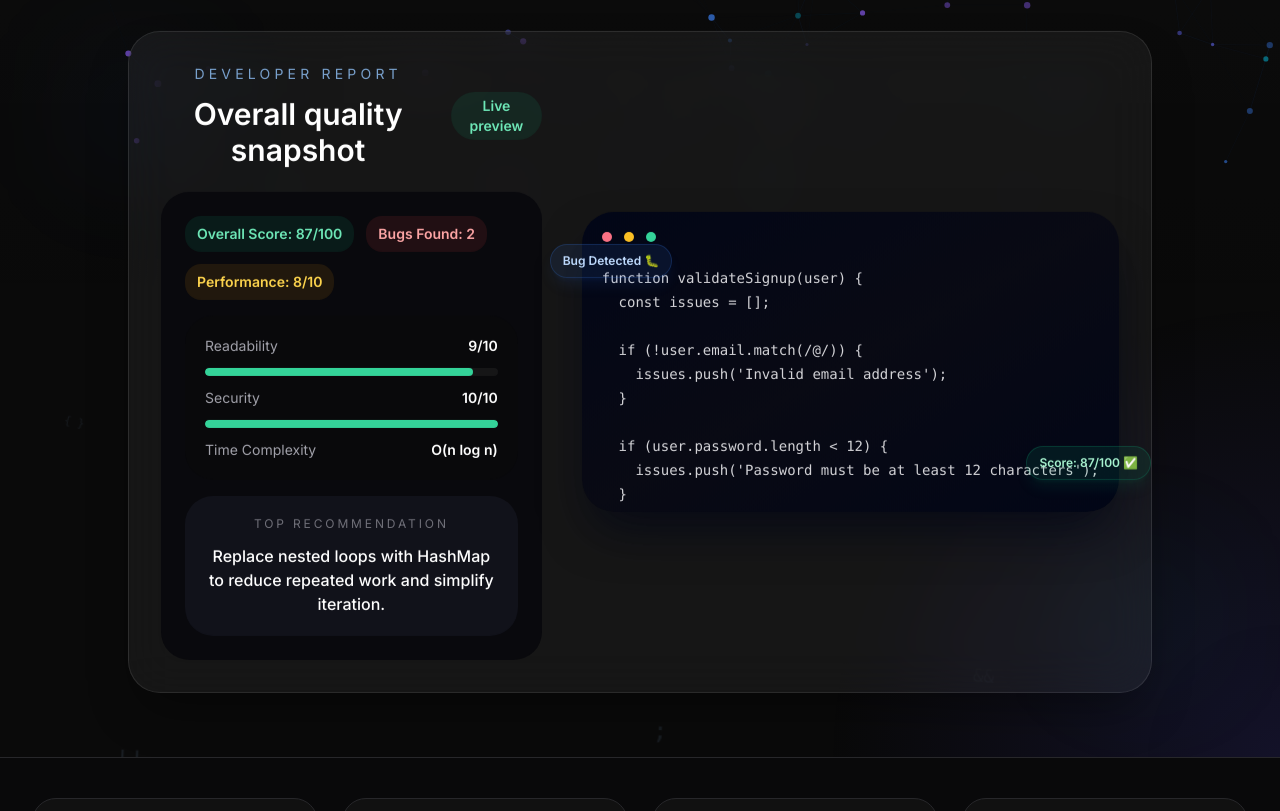
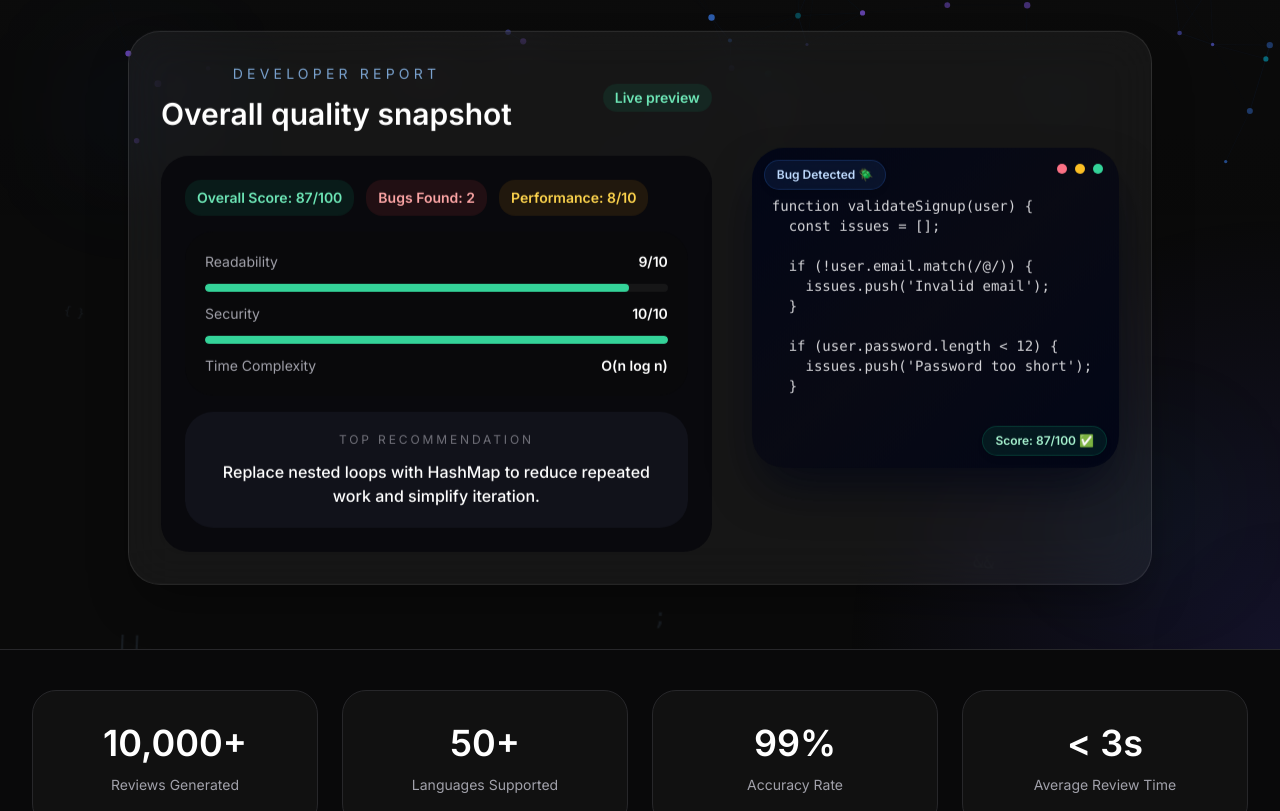
Before and after one commit to Chakshita2123/Code-Review-AI, a Next.js app: page / in a window 1280 px wide. Shown: the part 589-1400 px from the top of the page. Built offline with nearby package versions, Linux system fonts and the light colour scheme; no server answers.

Commit message:
error fixing

```diff
--- a/components/landing/Hero.tsx
+++ b/components/landing/Hero.tsx
@@ -186,35 +186,37 @@ export function Hero() {
               </div>
 
               <div className="relative flex items-center justify-center">
-                <div className="absolute -left-8 top-8 rounded-full border border-blue-500/20 bg-blue-500/10 px-3 py-2 text-xs font-semibold text-blue-200 shadow-lg shadow-blue-500/10">
-                  Bug Detected 🐛
-                </div>
-                <div className="absolute -right-8 bottom-8 rounded-full border border-emerald-500/20 bg-emerald-500/10 px-3 py-2 text-xs font-semibold text-emerald-200 shadow-lg shadow-emerald-500/10">
-                  Score: 87/100 ✅
-                </div>
-                <div className="h-[300px] w-full overflow-hidden rounded-[2rem] bg-gradient-to-br from-slate-950 via-[#090a14] to-slate-950 p-5 shadow-2xl shadow-slate-950/80">
-                  <div className="flex items-center gap-3 text-sm text-zinc-400">
+                <div className="relative h-[320px] w-full overflow-hidden rounded-[2rem] bg-gradient-to-br from-slate-950 via-[#090a14] to-slate-950 p-5 pt-12 pb-12 shadow-2xl shadow-slate-950/80">
+                  {/* Top-left Badge */}
+                  <div className="absolute top-3 left-3 z-10 rounded-full border border-blue-500/20 bg-blue-500/10 px-3 py-1.5 text-xs font-semibold text-blue-200 shadow-md backdrop-blur-md">
+                    Bug Detected 🪲
+                  </div>
+
+                  {/* Window dots */}
+                  <div className="absolute top-4 right-4 flex items-center gap-2">
                     <span className="h-2.5 w-2.5 rounded-full bg-rose-400" />
                     <span className="h-2.5 w-2.5 rounded-full bg-amber-400" />
                     <span className="h-2.5 w-2.5 rounded-full bg-emerald-400" />
                   </div>
-                  <pre className="mt-6 h-full overflow-hidden text-left text-sm leading-6 text-zinc-300">
+
+                  {/* Bottom-right Badge */}
+                  <div className="absolute bottom-3 right-3 z-10 rounded-full border border-emerald-500/20 bg-emerald-500/10 px-3 py-1.5 text-xs font-semibold text-emerald-200 shadow-md backdrop-blur-md">
+                    Score: 87/100 ✅
+                  </div>
+
+                  <pre className="h-full overflow-hidden text-left text-xs sm:text-sm leading-6 text-zinc-300">
                     <code>{`function validateSignup(user) {
   const issues = [];
 
   if (!user.email.match(/@/)) {
-    issues.push('Invalid email address');
+    issues.push('Invalid email');
   }
 
   if (user.password.length < 12) {
-    issues.push('Password must be at least 12 characters');
+    issues.push('Password too short');
   }
 
-  return {
-    score: 87,
-    issues,
-    recommendation: 'Replace nested loops with HashMap',
-  };
+  return { score: 87, issues };
 }`}</code>
                   </pre>
                 </div>
```
